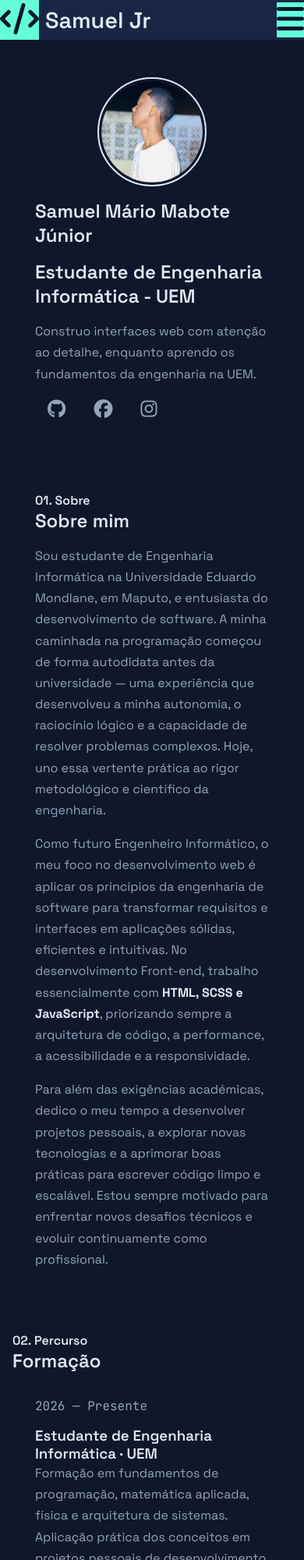
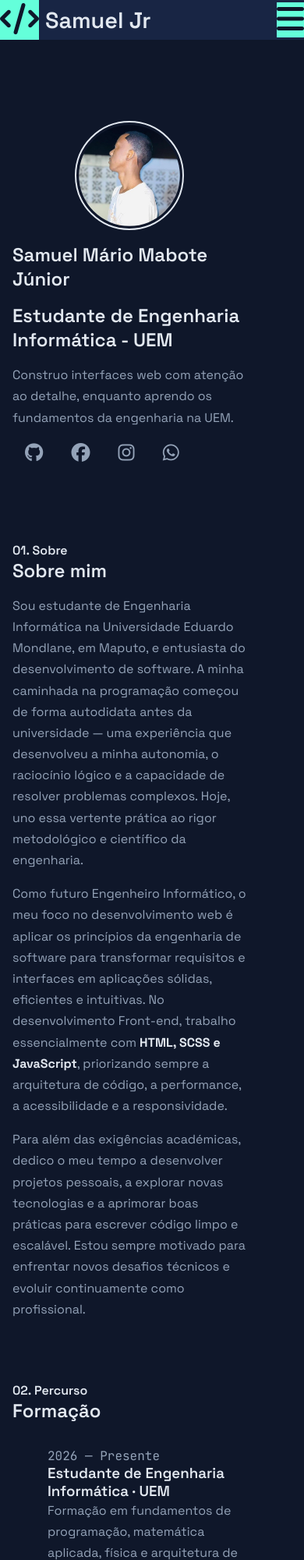
Before and after one commit to samuelmariomabotejunior-netizen/portifolio-2, a plain HTML site: page index.html in a window 390 px wide. Shown: the top 2000 px of the page at 78% size. Drawn offline with Linux system fonts and the light colour scheme.

Commit message:
Fazendo ultimas alterações

```diff
--- a/dev-data/scss/_contact-section.scss
+++ b/dev-data/scss/_contact-section.scss
@@ -26,6 +26,7 @@ section#contact{
         }
     }
     .cards-wrapper {
+
         display: flex;
         flex-direction: column;
         margin-inline: auto;
--- a/dev-data/scss/_main-section.scss
+++ b/dev-data/scss/_main-section.scss
@@ -4,7 +4,7 @@ main{
     //margin-inline: auto;
     #about{
         margin-bottom: 3.5rem;
-        margin-inline: auto;
+        //margin-inline: auto;
         p{
             padding-bottom: 1rem;
             strong{
@@ -14,14 +14,15 @@ main{
     }
     #formaction{
         .my-formaction{
-            margin-inline: auto;
+            //margin-inline: auto;
             .box-info{
                 margin-inline: auto;
+                //padding-inline: 1rem;
                 display: grid;
                 grid-template-columns: 20% 80%;
-                padding-block: 1rem;
-                gap: 1rem;
-                //padding: 1rem;
+                //padding-block: 1rem;
+                //gap: 1rem;
+                padding: 1rem;
                 cursor: pointer;
                 div{
                     h3{
--- a/dev-data/scss/_nav-mob.scss
+++ b/dev-data/scss/_nav-mob.scss
@@ -79,7 +79,6 @@ nav.navbar-mob{
         right: 0;
         .container-1{
             padding-inline: 0;
-
         }
     }
 }
--- a/dev-data/scss/_sidebar-section.scss
+++ b/dev-data/scss/_sidebar-section.scss
@@ -8,7 +8,7 @@ header.sidebar{
     display: flex;
     flex-direction: column;
     justify-content: center;
-    margin-inline: auto;
+;
 
     img{
         top: 0;
@@ -125,8 +125,9 @@ header.sidebar{
 }
 @media (max-width: 390px){
     header.sidebar{
-        padding-top: 8rem;
-        padding-bottom: 6rem;
+        margin-top: 4rem;
+        padding-bottom: 8rem;
+        ///padding-block: 10rem;
         max-width: 300px;
     }
 }
--- a/index.html
+++ b/index.html
@@ -61,8 +61,9 @@
 
             <div class="sidebar-icons">
                 <a href="https://github.com/samuelmariomabotejunior-netizen" target="_blank" aria-label="GitHub"><i class="fa-brands fa-github"></i></a>
-                <a href="https://www.facebook.com/@samue_ljr700" target="_blank" aria-label="Facebook"><i class="fa-brands fa-facebook"></i></a>
-                <a href="https://www.instagram.com/@samue_ljr700" target="_blank" aria-label="Instagram"><i class="fa-brands fa-instagram"></i></a>
+                <a href="https://www.facebook.com/samuel.jr.dev" target="_blank" aria-label="Facebook"><i class="fa-brands fa-facebook"></i></a>
+                <a href="https://www.instagram.com/samue_ljr700" target="_blank" aria-label="Instagram"><i class="fa-brands fa-instagram"></i></a>
+                <a href="https://www.whatsapp.com/samue_ljr700" target="_blank" aria-label="Whatsapp"><i class="fa-brands fa-whatsapp"></i></a>
             </div>
 
         </header>
```
Also changed, not shown: styles/main.css, 1 other file.
